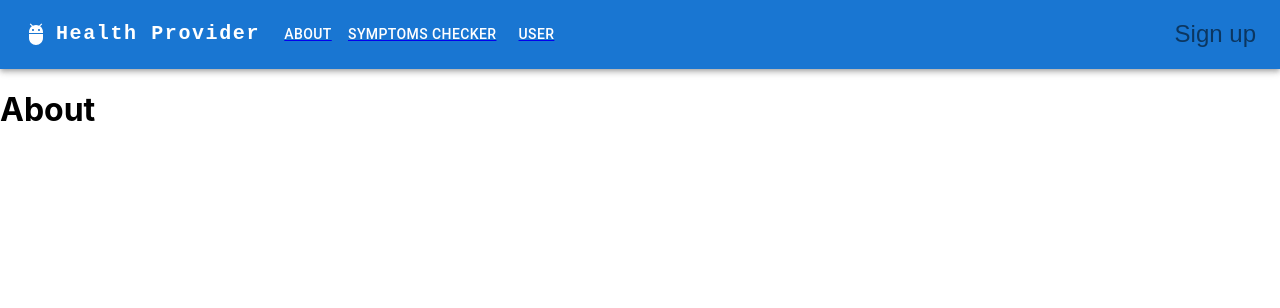
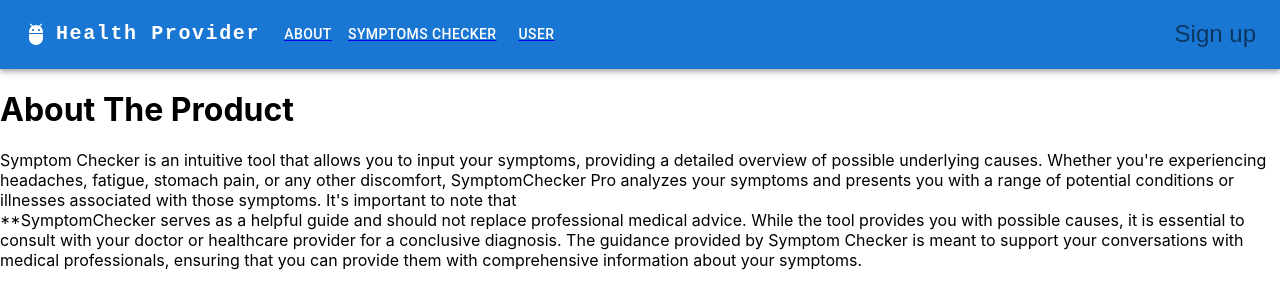
Before and after one commit to telkelly/health-provider, a React (Create React App) app: page /about in a window 1280 px wide. Shown: the top 308 px of the page. Built offline with nearby package versions, Linux system fonts and the light colour scheme.

Commit message:
filled about with description

```diff
--- a/src/components/About.js
+++ b/src/components/About.js
@@ -1,7 +1,24 @@
 const About = () => {
-    return (
-        <h1>About</h1>
-    )
-}
+  return (
+    <>
+      <h1>About The Product</h1>
+      <p>
+        Symptom Checker is an intuitive tool that allows you to
+        input your symptoms, providing a detailed overview of possible
+        underlying causes. Whether you're experiencing headaches, fatigue,
+        stomach pain, or any other discomfort, SymptomChecker Pro analyzes your
+        symptoms and presents you with a range of potential conditions or
+        illnesses associated with those symptoms. It's important to note that<br/>
+        **SymptomChecker serves as a helpful guide and should not replace
+        professional medical advice. While the tool provides you with possible
+        causes, it is essential to consult with your doctor or healthcare
+        provider for a conclusive diagnosis. The guidance provided by
+        Symptom Checker is meant to support your conversations with medical
+        professionals, ensuring that you can provide them with comprehensive
+        information about your symptoms.
+      </p>
+    </>
+  );
+};
 
-export default About
+export default About;
```
